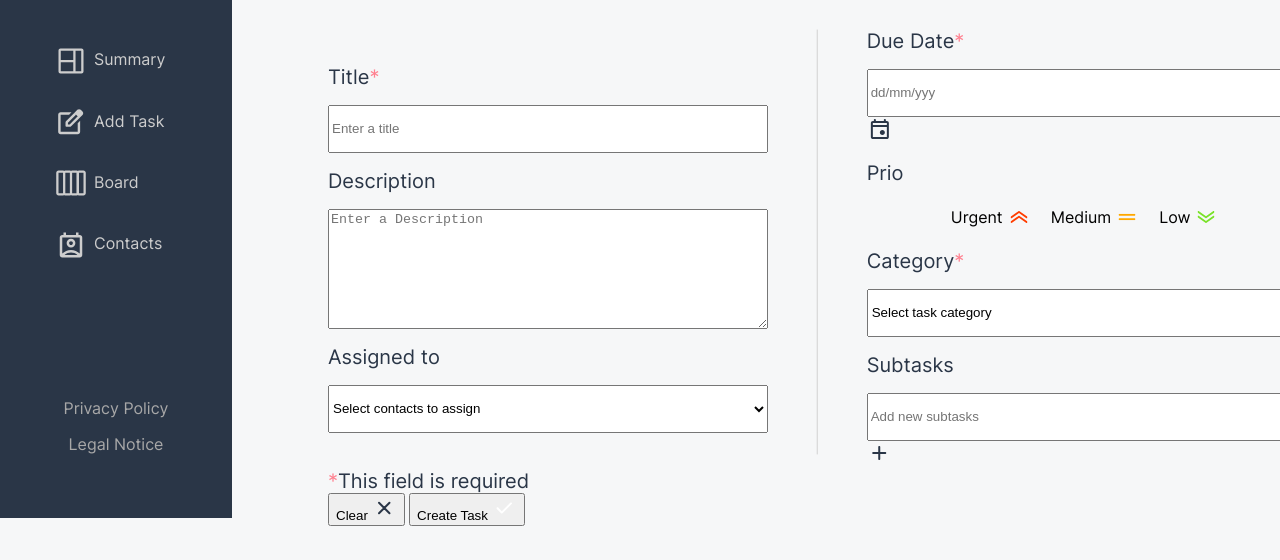
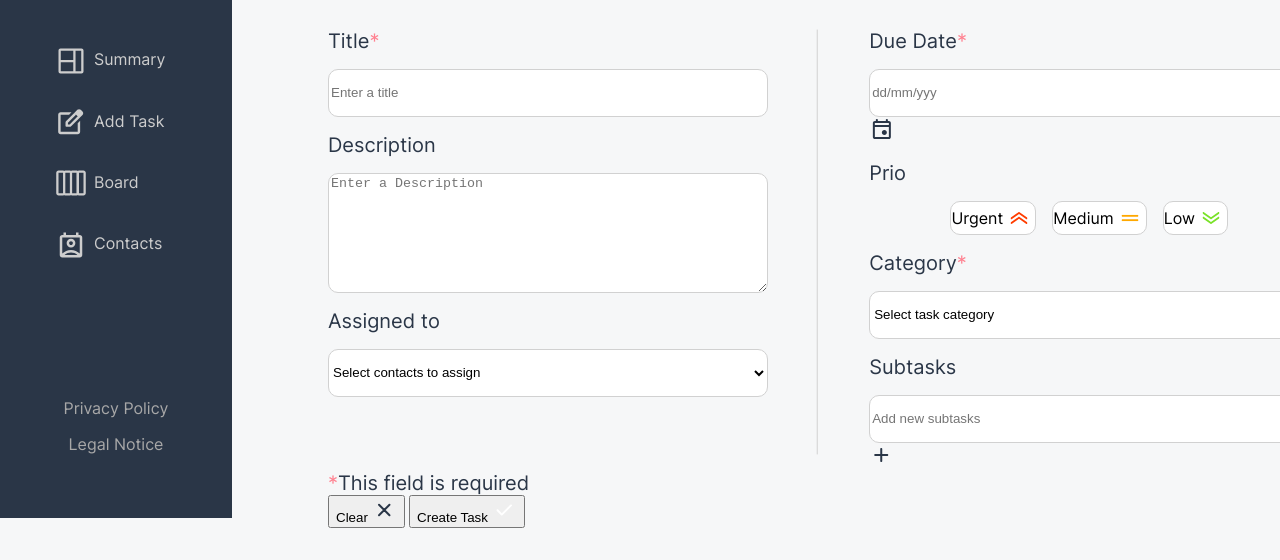
Before and after one commit to CodeRacon/join, a plain HTML site: page add_task.html in a window 1280 px wide. Shown: the part 282-842 px from the top of the page. Drawn offline with Linux system fonts and the light colour scheme.

Commit message:
style: border-radius

```diff
--- a/add_task.html
+++ b/add_task.html
@@ -43,7 +43,7 @@
           <input
             type="text"
             placeholder="Enter a title"
-            class="field-width-height"
+            class="field-width-height borders"
             required
           />
           <!-- -->
@@ -51,7 +51,7 @@
           <textarea
             name="description-text"
             id="description"
-            class="field-width-height description-height"
+            class="field-width-height description-height borders"
             placeholder="Enter a Description"
             cols="30"
             rows="10"
@@ -61,7 +61,7 @@
           <select
             name="assigned"
             id="assigned-select"
-            class="field-width-height"
+            class="field-width-height borders"
           >
             <option value="option-text">Select contacts to assign</option>
             <option value="a">A</option>
@@ -93,7 +93,7 @@
             <input
               type="text"
               placeholder="dd/mm/yyy"
-              class="field-width-height"
+              class="field-width-height borders"
               required
             />
             <svg
@@ -134,7 +134,7 @@
           <!-- Prio  -->
           <span>Prio</span>
           <div class="priority">
-            <div class="prio-box">
+            <div class="prio-box borders">
               Urgent
               <svg
                 width="32"
@@ -165,7 +165,7 @@
                 </defs>
               </svg>
             </div>
-            <div class="prio-box">
+            <div class="prio-box borders">
               Medium
               <svg
                 width="32"
@@ -196,7 +196,7 @@
                 </defs>
               </svg>
             </div>
-            <div class="prio-box">
+            <div class="prio-box borders">
               Low
               <svg
                 width="32"
@@ -235,7 +235,7 @@
           <select
             name="category"
             id="category"
-            class="field-width-height"
+            class="field-width-height borders"
             required
           >
             <option value="option-text">Select task category</option>
@@ -249,7 +249,7 @@
             <input
               type="text"
               placeholder="Add new subtasks"
-              class="field-width-height"
+              class="field-width-height borders"
             />
             <svg
               width="25"
--- a/css/add_task.css
+++ b/css/add_task.css
@@ -97,7 +97,7 @@ span {
   display: flex;
   width: 27.5rem;
   flex-direction: column;
-  justify-content: center;
+
   align-items: flex-start;
   gap: 1rem;
 }
@@ -115,7 +115,7 @@ span {
 }
 
 .svg-separator {
-  padding: 0 3.02rem;
+  padding: 0 3.2rem 0 3rem;
 }
 
 .asterisk {
@@ -135,3 +135,9 @@ span {
 .description-height {
   height: var(--description-height);
 }
+
+.borders {
+  border-radius: 0.625rem;
+  border: 1px solid var(--Style, #d1d1d1);
+  background: #fff;
+}
```
